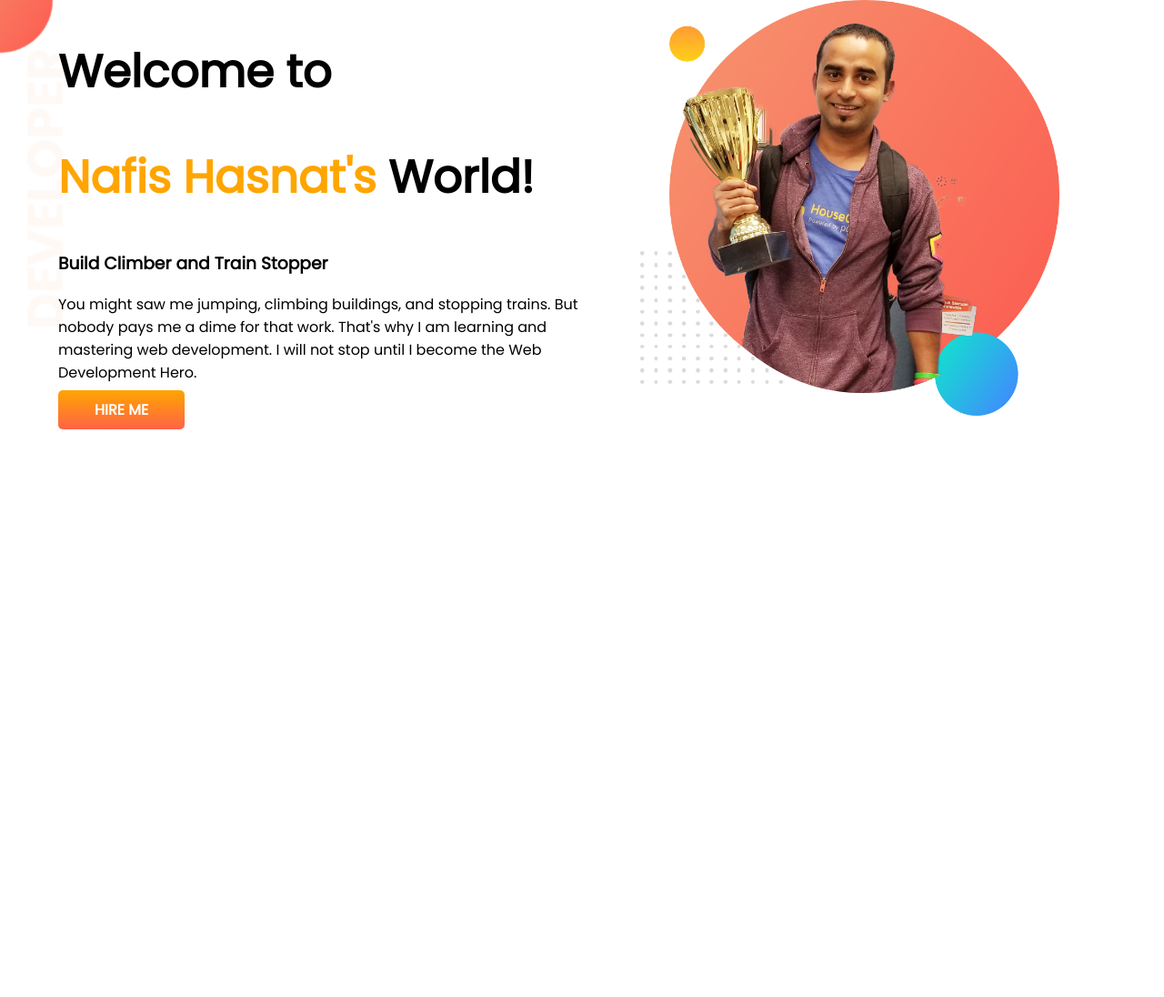
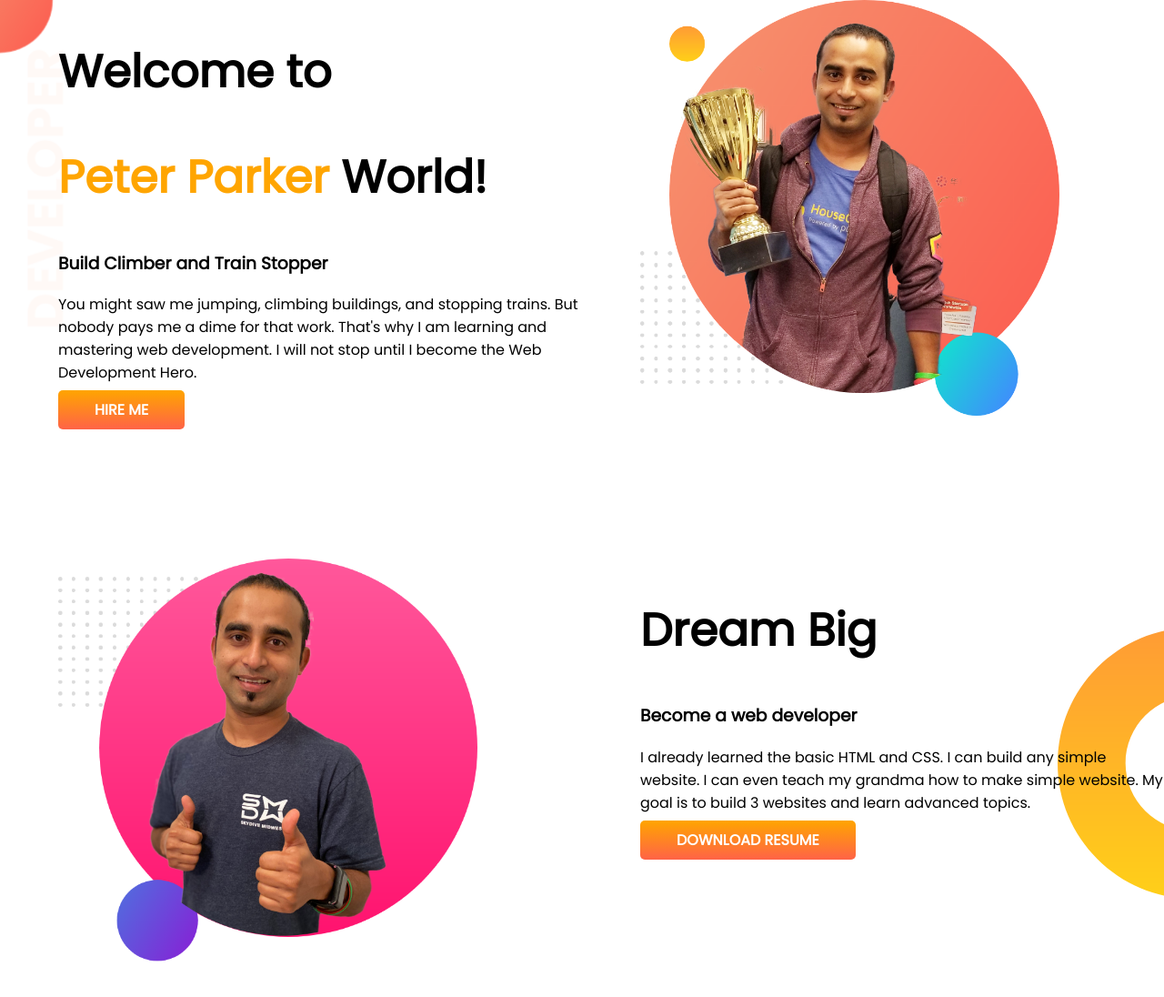
Before and after one commit to Nafis-Hasnat369/developer-portfolio, a plain HTML site: page index.html in a window 1280 px wide. Shown: the whole page at 91% size. Before the commit the page ends 800 px from the top, so only its background shows below. Drawn offline with Linux system fonts and the light colour scheme.

Commit message:
dream added

```diff
--- a/index.html
+++ b/index.html
@@ -16,7 +16,7 @@
     <section class="top-banner">
         <div class="half-width">
             <h1>Welcome to</h1>
-            <h1><span class="orange-color">Nafis Hasnat's</span> World!</h1>
+            <h1><span class="orange-color">Peter Parker</span> World!</h1>
             <h3>Build Climber and Train Stopper</h3>
             <p>You might saw me jumping, climbing buildings, and stopping trains. But nobody pays me a dime for that
                 work.
@@ -28,6 +28,18 @@
         </div>
         <div class="half-width"><img src="/images/jhankar.png" alt="jhankar"></div>
     </section>
+    <section class="dream-big">
+        <div class="half-width">
+            <img src="images/jhankar2.png" alt="jhankar2">
+        </div>
+        <div class="half-width">
+            <h1>Dream Big</h1>
+            <h3>Become a web developer</h3>
+            <p>I already learned the basic HTML and CSS. I can build any simple website. I can even teach my grandma how
+                to make simple website. My goal is to build 3 websites and learn advanced topics.</p>
+            <a class="link-button" href="" target="_blank">DOWNLOAD RESUME</a>
+        </div>
+    </section>
 </body>
 
 </html>
--- a/style.css
+++ b/style.css
@@ -10,6 +10,7 @@
 }
 section{
     display: flex;
+    margin-bottom: 150px;
 }
 .half-width{
     width: 50%;
@@ -30,3 +31,8 @@
     background-image: url(images/top-banner.png);
     background-repeat: no-repeat;
 }
+.dream-big{
+    background-image: url(images/dream-bg.png);
+    background-position: right;
+    background-repeat: no-repeat;
+}
```
